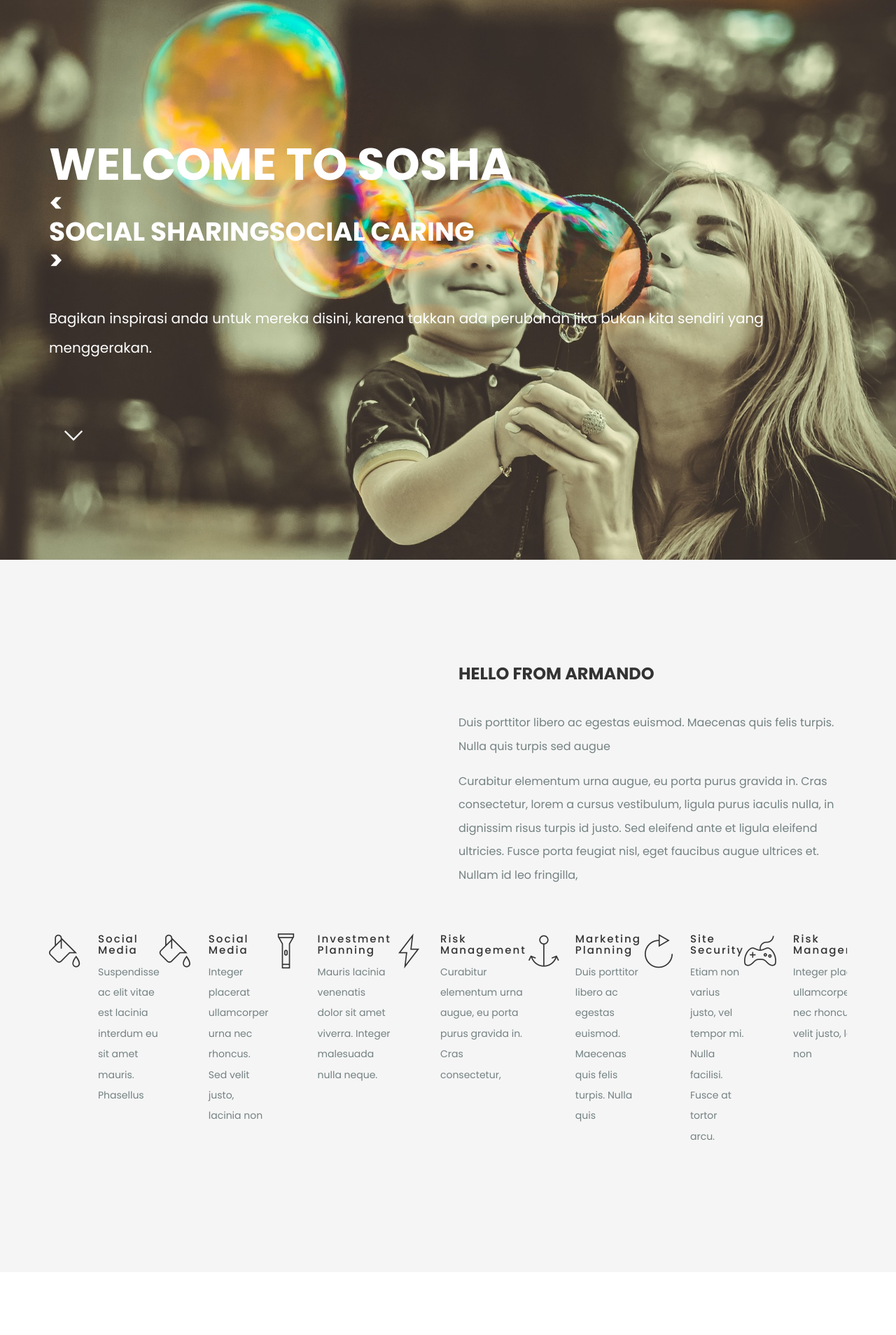
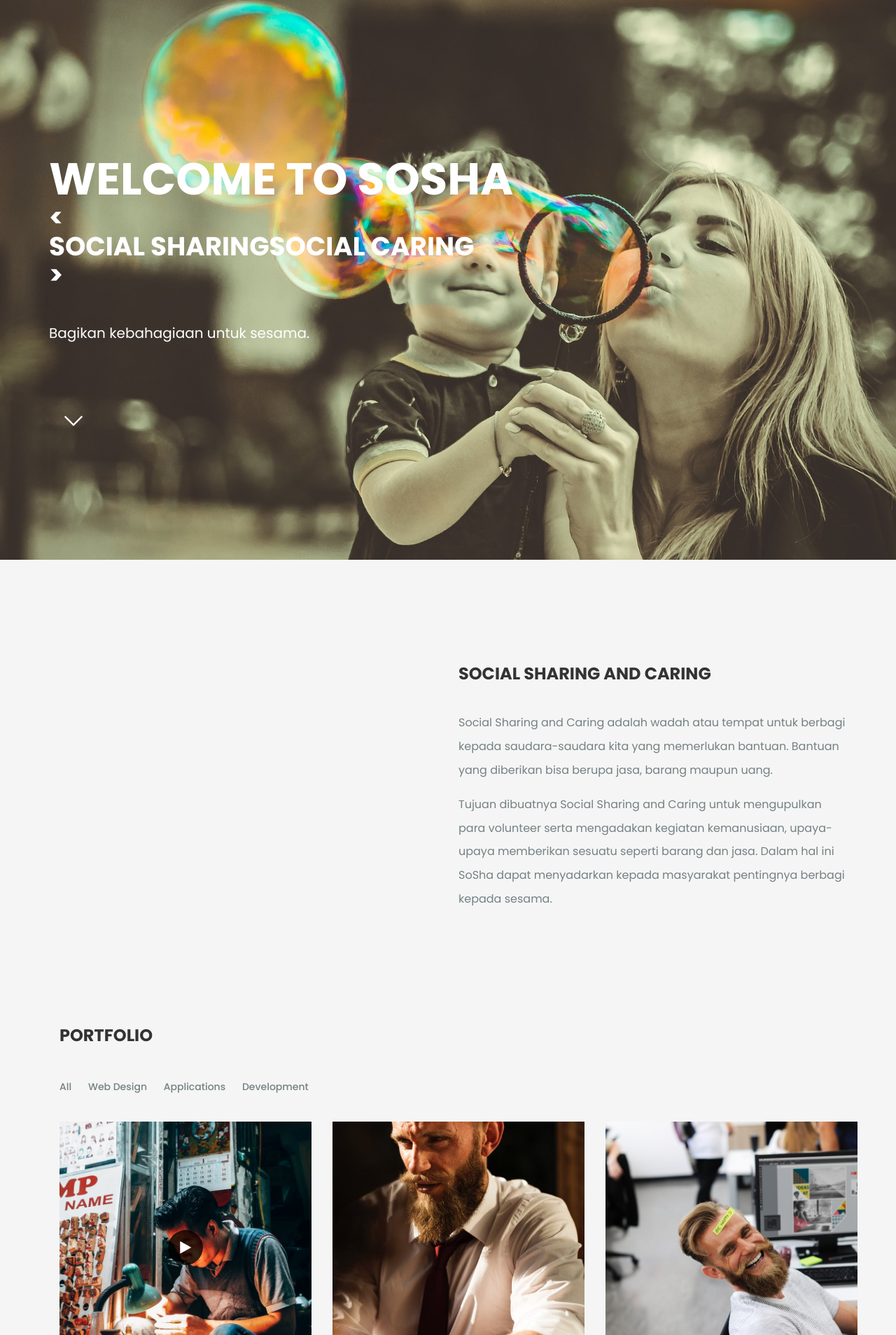
Before and after one commit to nabilahyf/SoSha, a CodeIgniter app: page /SoSha/index.php/welcome/index in a window 1280 px wide. Shown: the top 1908 px of the page at 70% size. Run offline with CodeIgniter, Linux system fonts and the light colour scheme; some libraries are stand-ins or nearby versions.

Commit message:
create about

```diff
--- a/application/config/database.php
+++ b/application/config/database.php
@@ -77,7 +77,7 @@ $db['default'] = array(
 	'dsn'	=> '',
 	'hostname' => 'localhost',
 	'username' => 'root',
-	'password' => 'root',
+	'password' => '',
 	'database' => 'sosha',
 	'dbdriver' => 'mysqli',
 	'dbprefix' => '',
--- a/application/views/index.php
+++ b/application/views/index.php
@@ -82,8 +82,7 @@
 
 									</h4>
 									<p class="hero__text" style="margin-top: 35px;">
-										Bagikan inspirasi anda untuk mereka disini, karena takkan ada perubahan jika bukan kita sendiri yang menggerakan.
-
+										Bagikan kebahagiaan untuk sesama.
 									</p>
 								</div>
 							</div><span id="back-to-down"><i class="pe-7s-angle-down"></i></span>
@@ -237,22 +236,12 @@
 									<!-- swiper__module swiper-container -->
 									<div class="swiper__module swiper-container slide-image__front" data-options='{"slidesPerView":1,"spaceBetween":0}'>
 										<div class="swiper-wrapper">
-											<div class="slide-item" style="background-image: url('assets/img/about/1.jpg');"></div>
-											<div class="slide-item" style="background-image: url('assets/img/about/2.jpg');"></div>
+											<div class="slide-item" style="background-image: url('assets/img/about/SoSha1.jpg');"></div>
+											<div class="slide-item" style="background-image: url('assets/img/about/SoSha2.jpg');"></div>
 											<div class="slide-item" style="background-image: url('assets/img/about/3.jpg');"></div>
 										</div>
 										<div class="swiper-pagination-custom"></div>
 									</div><!-- End / swiper__module swiper-container -->
-
-
-									<!-- swiper-thumbnails__module swiper-container -->
-									<div class="swiper-thumbnails__module swiper-container slide-image__black" data-options='{"slidesPerView":1,"spaceBetween":0,"delay":10000}'>
-										<div class="swiper-wrapper">
-											<div class="slide-item" style="background-image: url('assets/img/about/1b.jpg');"></div>
-											<div class="slide-item" style="background-image: url('assets/img/about/2b.jpg');"></div>
-											<div class="slide-item" style="background-image: url('assets/img/about/3b.jpg');"></div>
-										</div>
-									</div><!-- End / swiper-thumbnails__module swiper-container -->
 
 								</div><!-- End / slide-image -->
 
@@ -261,95 +250,14 @@
 
 								<!-- title -->
 								<div class="title">
-									<h2 class="title__title">Hello from Armando</h2>
+									<h2 class="title__title">Social Sharing and Caring</h2>
 								</div><!-- End / title -->
 
-								<p class="fz-16">Duis porttitor libero ac egestas euismod. Maecenas quis felis turpis. Nulla quis turpis sed augue</p>
-								<p class="fz-16">Curabitur elementum urna augue, eu porta purus gravida in. Cras consectetur, lorem a cursus vestibulum, ligula purus iaculis nulla, in dignissim risus turpis id justo. Sed eleifend ante et ligula eleifend ultricies. Fusce porta feugiat nisl, eget faucibus augue ultrices et. Nullam id leo fringilla,</p>
+								<p class="fz-16">Social Sharing and Caring adalah wadah atau tempat untuk berbagi kepada saudara-saudara kita yang memerlukan bantuan. Bantuan yang diberikan bisa berupa jasa, barang maupun uang.</p>
+								<p class="fz-16">Tujuan dibuatnya Social Sharing and Caring untuk mengupulkan para volunteer serta mengadakan kegiatan kemanusiaan, upaya-upaya memberikan sesuatu seperti barang dan jasa.
+												  Dalam hal ini SoSha dapat menyadarkan kepada masyarakat pentingnya berbagi kepada sesama.</p>
 							</div>
 						</div>
-
-						<!-- swiper__module swiper-container -->
-						<div class="swiper__module swiper-container mt-50" data-options='{"slidesPerView":3,"spaceBetween":30,"autoplay":2000,"breakpoints":{"640":{"slidesPerView":1},"991":{"slidesPerView":2}}}'>
-							<div class="swiper-wrapper">
-
-								<!-- service -->
-								<div class="service mb-0">
-									<div class="service__icon"><i class="pe-7s-paint-bucket"></i></div>
-									<h3 class="service__title">Social Media</h3>
-									<p class="service__text">Suspendisse ac elit vitae est lacinia interdum eu sit amet mauris. Phasellus</p>
-								</div><!-- End / service -->
-
-
-								<!-- service -->
-								<div class="service mb-0">
-									<div class="service__icon"><i class="pe-7s-paint-bucket"></i></div>
-									<h3 class="service__title">Social Media</h3>
-									<p class="service__text">Integer placerat ullamcorper urna nec rhoncus. Sed velit justo, lacinia non</p>
-								</div><!-- End / service -->
-
-
-								<!-- service -->
-								<div class="service mb-0">
-									<div class="service__icon"><i class="pe-7s-lintern"></i></div>
-									<h3 class="service__title">Investment Planning</h3>
-									<p class="service__text">Mauris lacinia venenatis dolor sit amet viverra. Integer malesuada nulla neque.</p>
-								</div><!-- End / service -->
-
-
-								<!-- service -->
-								<div class="service mb-0">
-									<div class="service__icon"><i class="pe-7s-gleam"></i></div>
-									<h3 class="service__title">Risk Management</h3>
-									<p class="service__text">Curabitur elementum urna augue, eu porta purus gravida in. Cras consectetur,</p>
-								</div><!-- End / service -->
-
-
-								<!-- service -->
-								<div class="service mb-0">
-									<div class="service__icon"><i class="pe-7s-anchor"></i></div>
-									<h3 class="service__title">Marketing Planning</h3>
-									<p class="service__text">Duis porttitor libero ac egestas euismod. Maecenas quis felis turpis. Nulla quis</p>
-								</div><!-- End / service -->
-
-
-								<!-- service -->
-								<div class="service mb-0">
-									<div class="service__icon"><i class="pe-7s-refresh"></i></div>
-									<h3 class="service__title">Site Security</h3>
-									<p class="service__text">Etiam non varius justo, vel tempor mi. Nulla facilisi. Fusce at tortor arcu.</p>
-								</div><!-- End / service -->
-
-
-								<!-- service -->
-								<div class="service mb-0">
-									<div class="service__icon"><i class="pe-7s-joy"></i></div>
-									<h3 class="service__title">Risk Management</h3>
-									<p class="service__text">Integer placerat ullamcorper urna nec rhoncus. Sed velit justo, lacinia non</p>
-								</div><!-- End / service -->
-
-
-								<!-- service -->
-								<div class="service mb-0">
-									<div class="service__icon"><i class="pe-7s-lock"></i></div>
-									<h3 class="service__title">Investment Planning</h3>
-									<p class="service__text">Mauris lacinia venenatis dolor sit amet viverra. Integer malesuada nulla neque.</p>
-								</div><!-- End / service -->
-
-
-								<!-- service -->
-								<div class="service mb-0">
-									<div class="service__icon"><i class="pe-7s-magnet"></i></div>
-									<h3 class="service__title">Site Security</h3>
-									<p class="service__text">Nam elit ligula, egestas et ornare non, viverra eu justo. Aliquam ornare lectus</p>
-								</div><!-- End / service -->
-
-							</div>
-						</div><!-- End / swiper__module swiper-container -->
-
-					</div>
-				</section>
-				<!-- End / Section -->
 
 
 				<!-- Section -->
```
Also changed, not shown: assets/img/about/SoSha1.jpg (added), assets/img/about/SoSha2.jpg (added).
